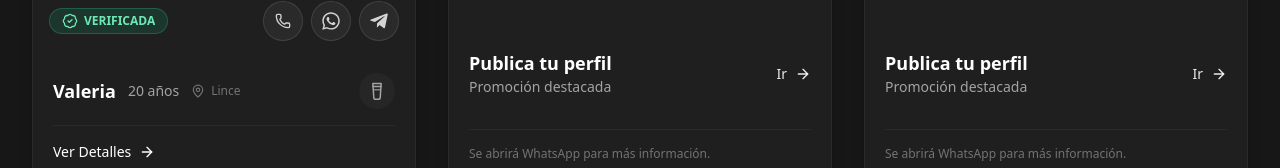
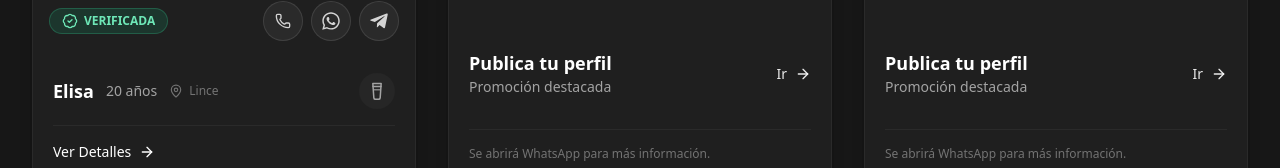
Before and after one commit to solucionessoftware2000/lecheras, a React (Vite) app: page / in a window 1280 px wide. Shown: the part 869-1037 px from the top of the page. Built offline with nearby package versions, Linux system fonts and the light colour scheme.

Commit message:
mejorando fotos de la galeria

```diff
--- a/src/components/ListingCard.tsx
+++ b/src/components/ListingCard.tsx
@@ -1,4 +1,4 @@
-import React, { useState } from "react";
+import { useState } from "react";
 import { motion } from "framer-motion";
 import { MapPin, ArrowRight, Phone, Plus, BadgeCheck } from "lucide-react";
 import { FaWhatsapp, FaTelegramPlane } from "react-icons/fa";
--- a/src/data/listings.base.ts
+++ b/src/data/listings.base.ts
@@ -6,18 +6,18 @@ export type BaseListing = Omit<Listing, "image" | "images" | "videos">;
 export const BASE_LISTINGS: BaseListing[] = [
   {
     id: "1",
-    name: "Valeria",
+    name: "Elisa",
     age: 20,
-    price: 250,
+    price: 200,
     description:
-      "Perfil verificado. Atención con agenda previa. Trato amable y discreto. Se prioriza higiene y respeto.",
-    measurements: { waist: 62, height: 165, hips: 92, bust: 88 },
+      "Hola, es un placer conocerte, mi nombre es Elisa soy una escort educada, con bello rostro y cuerpo de sexy que sera tu vicio. Disfrutemos juntos un momento de placer y buena compañia, tengo un derrier bien paradito, cintura estrecha, bonitos pechos, movimientos ardientes y un caracter dulce que te cautivará.",
+    measurements: { waist: 60, height: 165, hips: 60, bust: 34 },
     stats: { views: 18240, messages: 327 },
     locations: ["Lince"],
     contact: {
-      phone: "51936615158",
-      whatsapp: "51936615158",
-      telegram: "https://t.me/itapp_demo",
+      phone: "51947356451",
+      whatsapp: "51947356451",
+      telegram: "https://t.me/valeria",
     },
     liked: false,
   },
```
